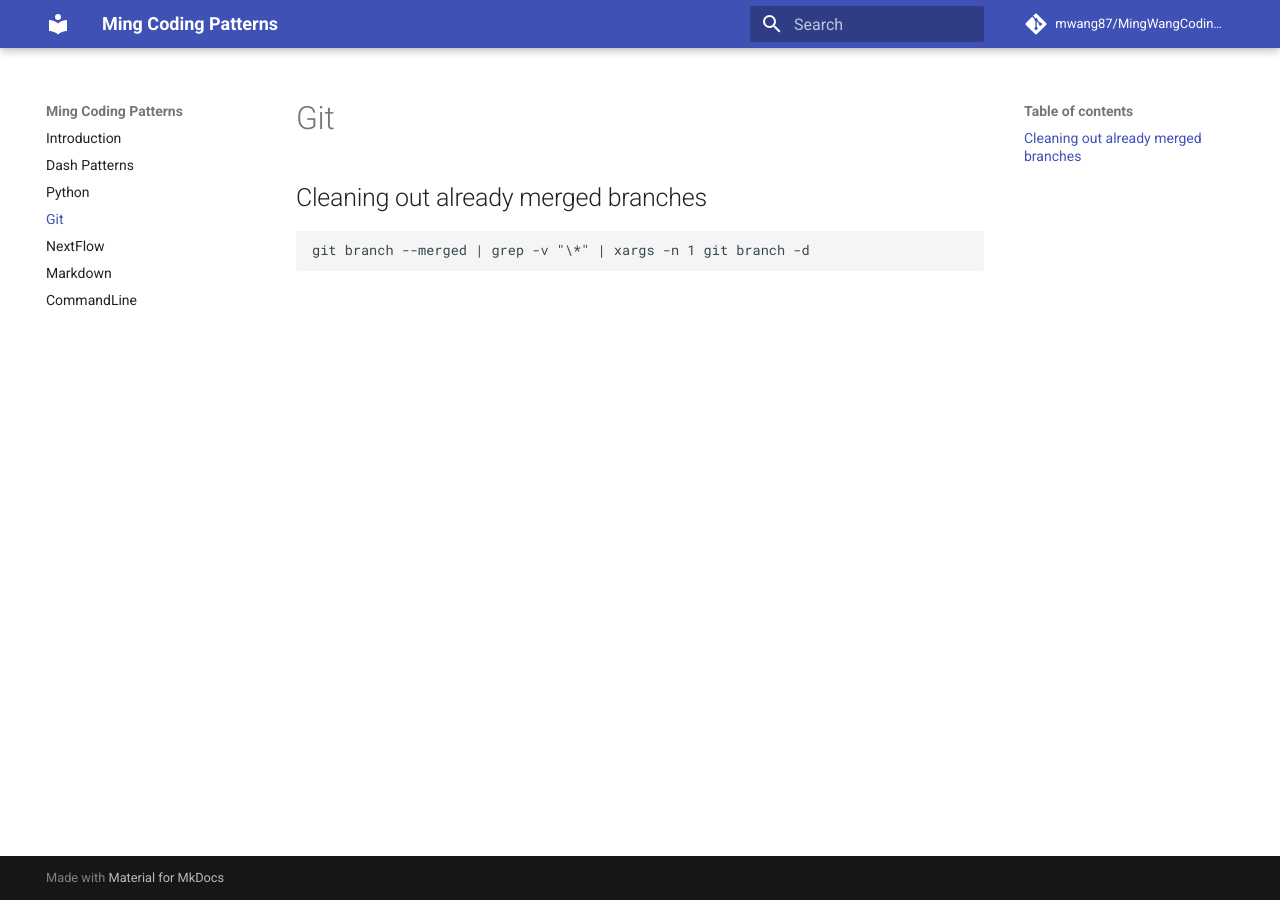
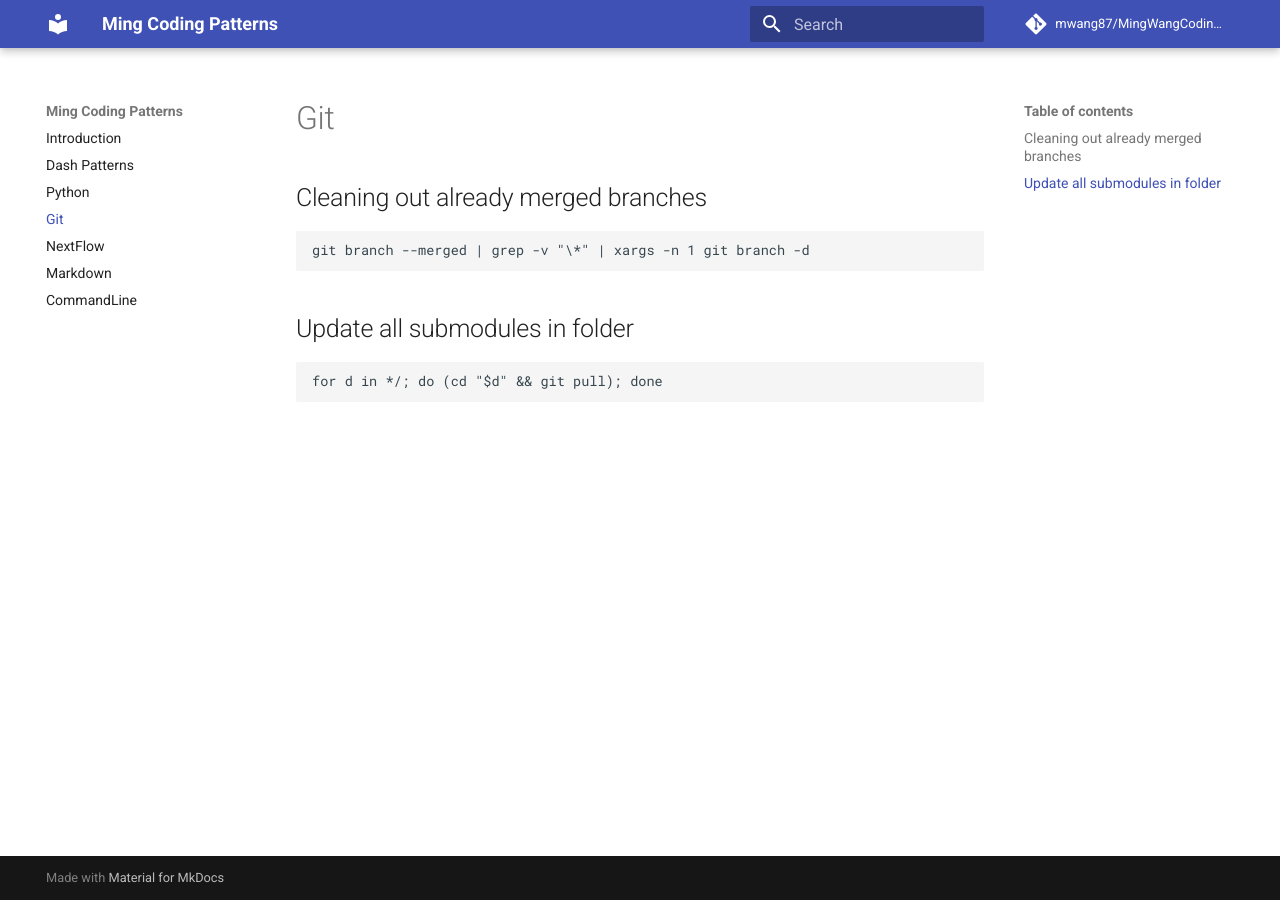
Before and after one commit to mwang87/MingWangCodingPatterns, an MkDocs documentation site: the page built from docs/git.md, in a window 1280 px wide. Built offline with MkDocs 1.6.1 and Material for MkDocs 9.7.7, drawn with Linux system fonts in a browser that asks for light colours; comment, search, counter and statistics services are not loaded.

Commit message:
Update git.md

````diff
--- a/docs/git.md
+++ b/docs/git.md
@@ -3,3 +3,10 @@
 ```
 git branch --merged | grep -v "\*" | xargs -n 1 git branch -d
 ```
+
+
+## Update all submodules in folder
+
+```
+for d in */; do (cd "$d" && git pull); done
+```
````
